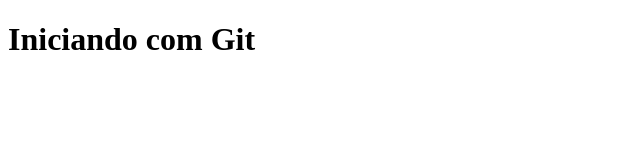
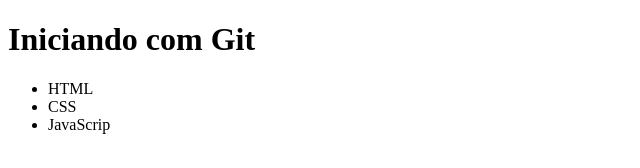
Before and after one commit to marcoaugustoandrade/app-pomodoro, a plain HTML site: page index.html in a window 1280 px wide. Shown: the whole page, without its empty margins (0-640 px from the left). Drawn offline with Linux system fonts and the light colour scheme.

Commit message:
Adicionado lista de tecnologias que serão estudadas

```diff
--- a/index.html
+++ b/index.html
@@ -7,5 +7,10 @@
 </head>
 <body>
     <h1>Iniciando com Git</h1>
+    <ul>
+        <li>HTML</li>
+        <li>CSS</li>
+        <li>JavaScrip</li>
+    </ul>
 </body>
 </html>
```
